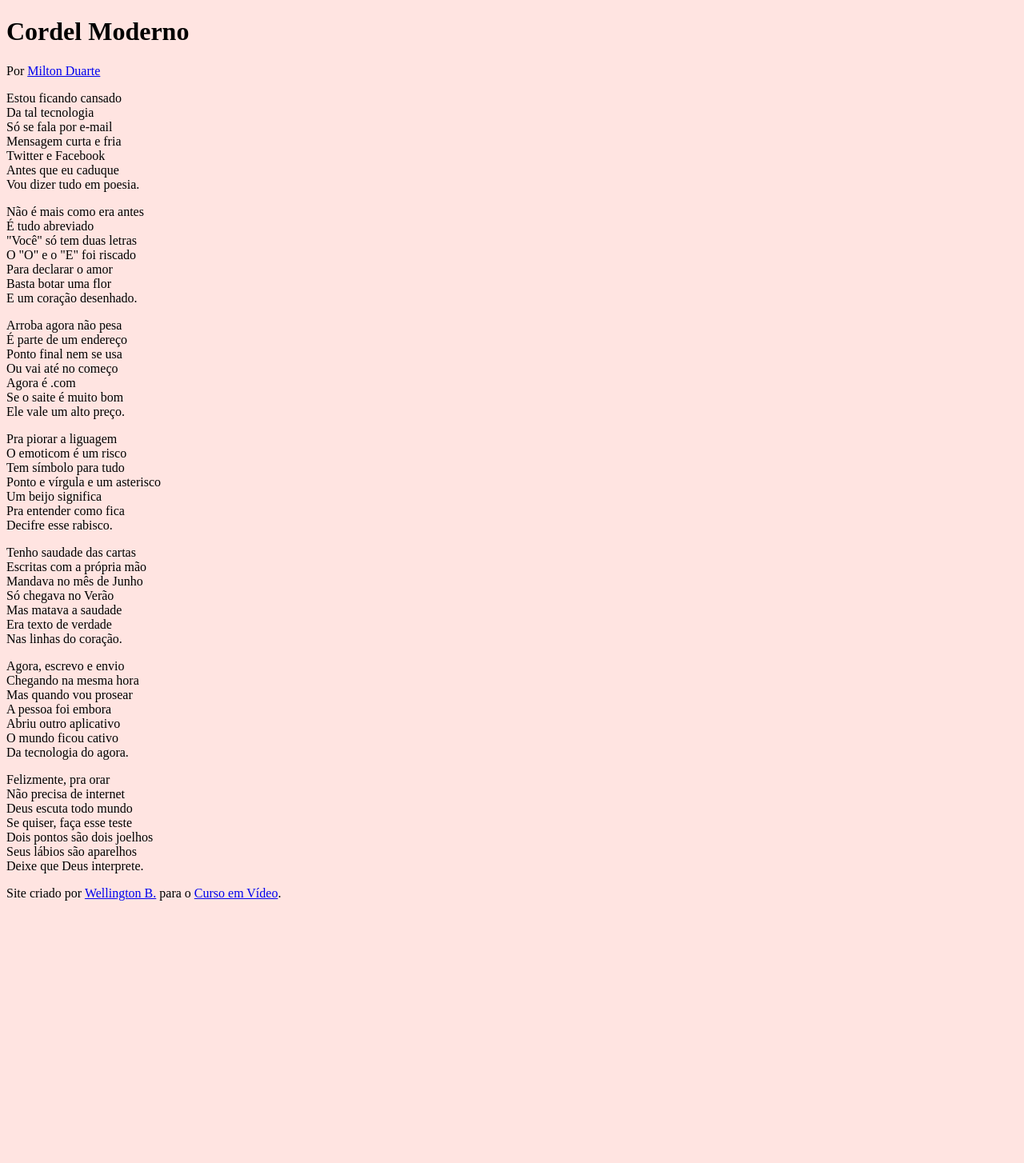
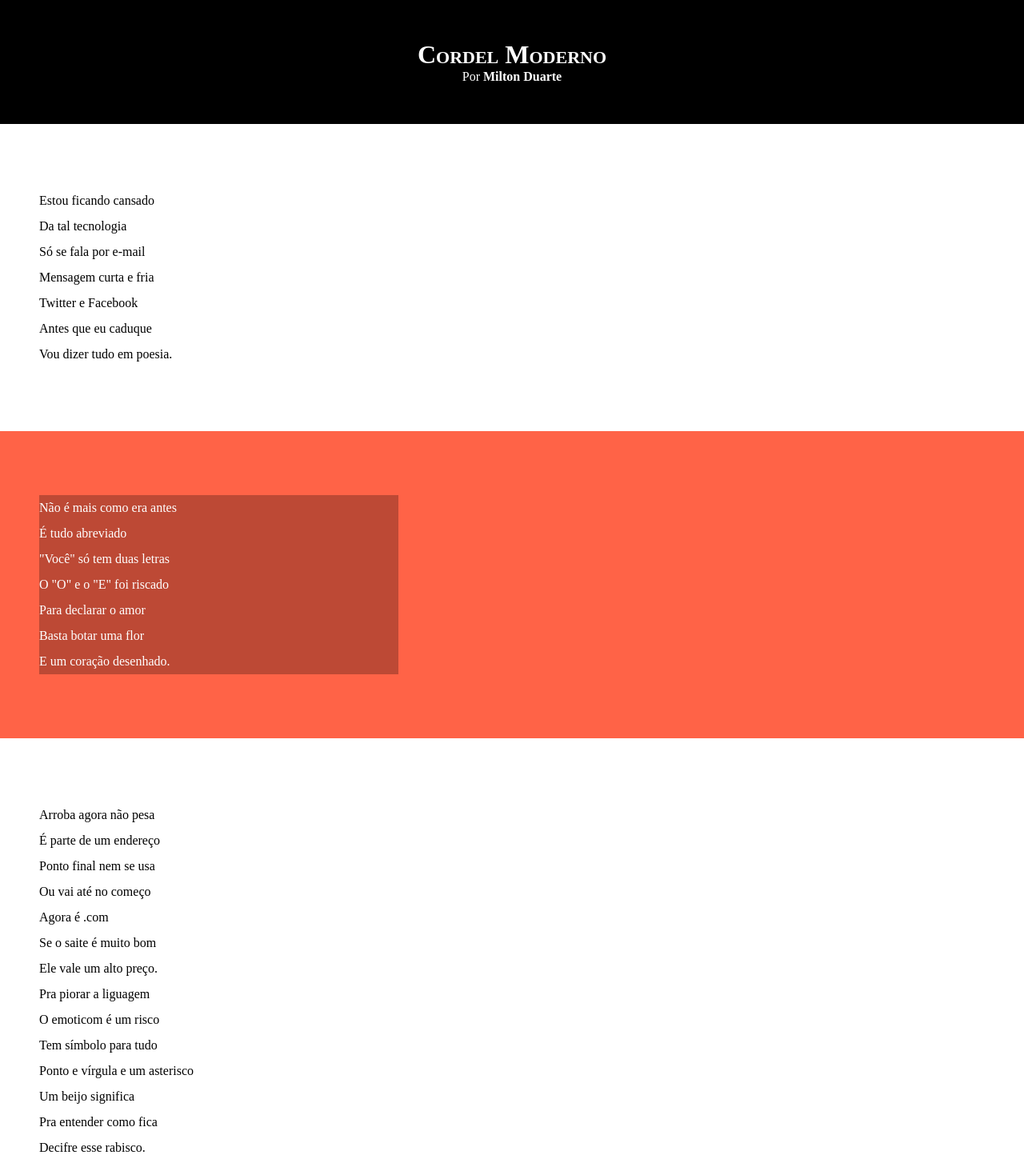
Before and after one commit to WellingtonBCrr/html-css, a plain HTML site: page desafios/d012/index.html in a window 1280 px wide. Shown: the top 1454 px of the page at 80% size. Before the commit the page ends 1142 px from the top, so only its background shows below. Drawn offline with Linux system fonts and the light colour scheme.

Commit message:
Atualização no CSS do Cordel Moderno

```diff
--- a/desafios/d012/index.html
+++ b/desafios/d012/index.html
@@ -12,7 +12,7 @@
         <p>Por <a href="https://www.recantodasletras.com.br/poesias/3186743">Milton Duarte</a></p>
     </header>
 
-    <section>
+    <section class="normal">
         <p>
             Estou ficando cansado<br>
             Da tal tecnologia<br>
@@ -24,7 +24,7 @@
         </p>
     </section>
 
-    <section>
+    <section class="imagem">
         <p>
             Não é mais como era antes<br>
             É tudo abreviado<br>
@@ -36,7 +36,7 @@
         </p>
     </section>
 
-    <section>
+    <section class="normal">
         <p>
             Arroba agora não pesa<br>
             É parte de um endereço<br>
@@ -59,7 +59,7 @@
         </p>
     </section>
 
-    <section>
+    <section class="imagem">
         <p>
             Tenho saudade das cartas<br>
             Escritas com a própria mão<br>
@@ -71,7 +71,7 @@
         </p>
     </section>
 
-    <section>
+    <section class="normal">
         <p>
             Agora, escrevo e envio<br>
             Chegando na mesma hora<br>
--- a/desafios/d012/style.css
+++ b/desafios/d012/style.css
@@ -1,5 +1,71 @@
 @charset "UTF-8";
 
-body {
+* {
+    margin: 0px;
+    padding: 0px;
+}
+
+html body {
+    min-height: 100vh;
     background-color: mistyrose;
 }
+
+header {
+    background-color: black;
+    color: white;
+    text-align: center;
+
+}
+
+header > h1 {
+    padding-top: 50px;
+    font-variant: small-caps;
+
+}
+
+header > p {
+    padding-bottom: 50px;
+
+}
+
+section {
+    padding-top: 10vh;
+    padding-bottom: 10vh;
+    padding-left: 49px;
+    line-height: 2em;
+
+}
+
+section.normal {
+    background-color: white;
+    color: black;
+}
+
+section.imagem {
+    background-color: tomato;
+    color: white;
+}
+
+section.imagem > p {
+    width: 449px;
+    background-color: rgba(0, 0, 0, 0.26);
+}
+
+a{
+    color: white;
+    text-decoration: none;
+    font-weight: bolder;
+
+}
+
+a:hover {
+    text-decoration: underline;
+}
+
+footer {
+    background-color: black;
+    color: white;
+    text-align: center;
+    padding-top: 7px;
+    padding-bottom: 7px;
+}
```
